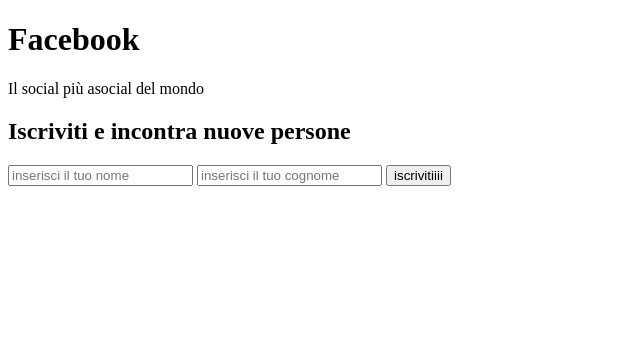
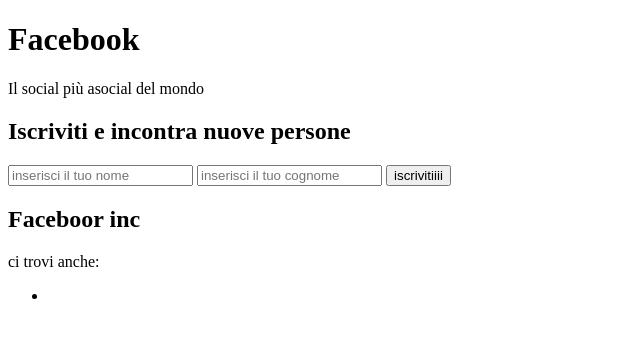
Before and after one commit to kuttino/facebook, a plain HTML site: page index.html in a window 1280 px wide. Shown: the whole page, without its empty margins (0-640 px from the left). Drawn offline with Linux system fonts and the light colour scheme.

Commit message:
ho creato il footer

```diff
--- a/index.html
+++ b/index.html
@@ -23,5 +23,13 @@
         </article>
     </main>
 
+    <footer>
+        <h2>Faceboor inc</h2>
+        <p>ci trovi anche:</p>
+        <ul>
+            <li></li>
+        </ul>
+    </footer>
+
 </body>
 </html>
```
Also changed, not shown: readme.txt.
